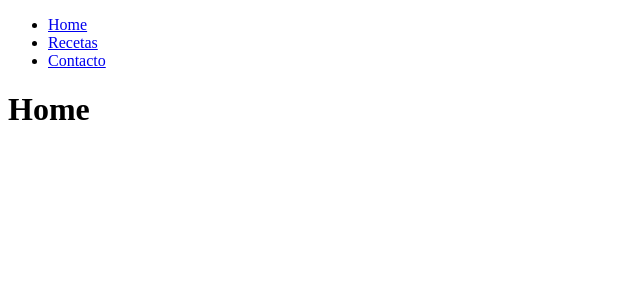
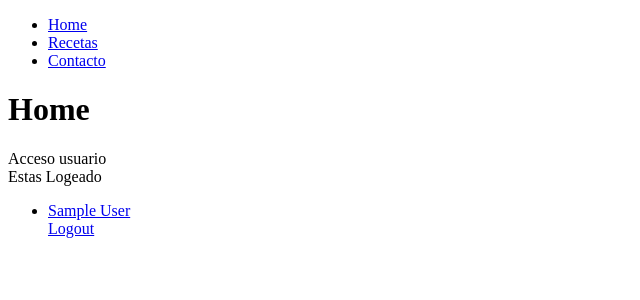
Before and after one commit to franpiaggio/chefmind, a Laravel app: page / in a window 1280 px wide. Shown: the top 300 px of the page, without its empty margins (0-640 px from the left). Run offline with Laravel 8, Linux system fonts and the light colour scheme; the visitor is signed in with stand-in values (Sample User, id 1); data that the repository does not hold is empty.

Commit message:
Agrego home pública (no necesitas estar autenticado) pero detecto si lo estas para mostrar otro contenido

```diff
--- a/resources/views/home.blade.php
+++ b/resources/views/home.blade.php
@@ -2,4 +2,44 @@
 @section('title', 'Home')
 @section('content')
     <h1>Home</h1>
+    <!-- Chequeo manual -->
+    @if(Auth::check())
+        @if(Auth::user()->hasRole('admin'))
+            <div>Acceso como administrador</div>
+        @else
+            <div>Acceso usuario</div>
+        @endif
+        Estas Logeado
+    @endif
+    <!-- Chequeo usando guest de blade -->
+    <ul>
+        @guest
+            <li class="nav-item">
+                <a class="nav-link" href="{{ route('login') }}">{{ __('Login') }}</a>
+            </li>
+            <li class="nav-item">
+                @if (Route::has('register'))
+                    <a class="nav-link" href="{{ route('register') }}">{{ __('Register') }}</a>
+                @endif
+            </li>
+        @else
+            <li class="nav-item dropdown">
+                <a id="navbarDropdown" class="nav-link dropdown-toggle" href="#" role="button" data-toggle="dropdown" aria-haspopup="true" aria-expanded="false" v-pre>
+                    {{ Auth::user()->name }} <span class="caret"></span>
+                </a>
+
+                <div class="dropdown-menu dropdown-menu-right" aria-labelledby="navbarDropdown">
+                    <a
+                    class="dropdown-item" href="{{ route('logout') }}"
+                    onclick="event.preventDefault(); document.getElementById('logout-form').submit();">
+                        {{ __('Logout') }}
+                    </a>
+
+                    <form id="logout-form" action="{{ route('logout') }}" method="POST" style="display: none;">
+                        @csrf
+                    </form>
+                </div>
+            </li>
+        @endguest
+    </ul>
 @endsection
```
